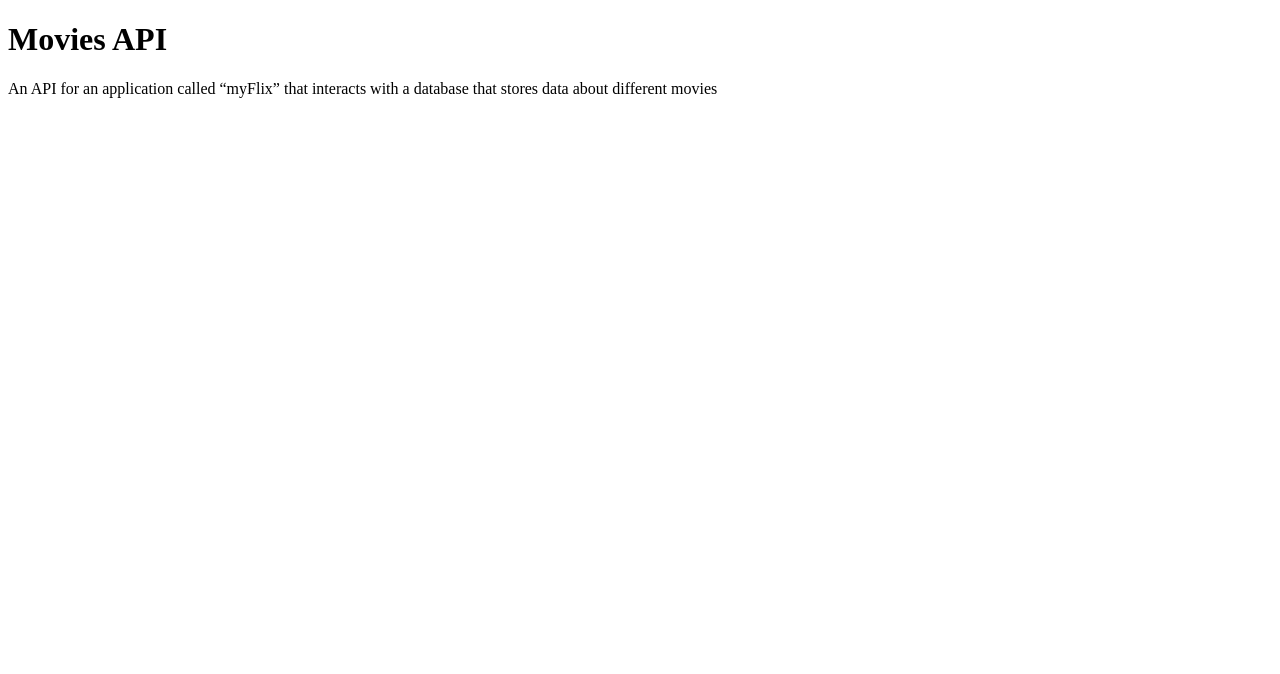
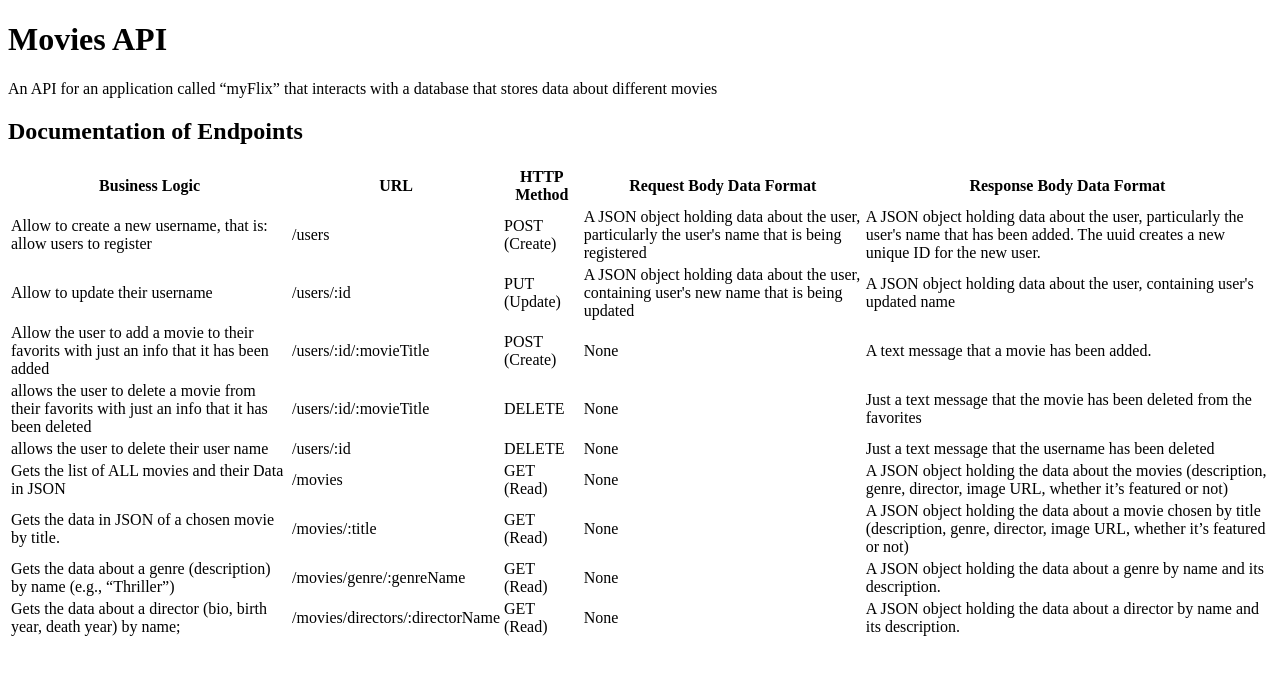
Before and after one commit to agawi88/movie_api, a website: page public/documentation.html in a window 1280 px wide. Drawn offline with Linux system fonts and the light colour scheme.

Commit message:
Updated documentation.html
Added a zable with documentation for the endpoints and the methods applied

```diff
--- a/public/documentation.html
+++ b/public/documentation.html
@@ -8,5 +8,82 @@
 <body>
     <h1>Movies API</h1>
     <p>An API for an application called “myFlix” that interacts with a database that stores data about different movies</p>
+
+    <h2>Documentation of Endpoints</h2>
+    <table>
+<tr>
+    <th>Business Logic</th>
+    <th>URL</th>
+    <th>HTTP Method</th>
+    <th>Request Body Data Format</th>
+    <th>Response Body Data Format</th>
+</tr>
+<tr>
+    <td> Allow to create a new username, that is: allow users to register</td>
+    <td>/users</td>
+    <td>POST (Create)</td>
+    <td>A JSON object holding data about the user, particularly the user's name that is being registered</td>
+    <td>A JSON object holding data about the user, particularly the user's name that has been added. The uuid creates a new unique ID for the new user.</td>
+</tr>
+<tr>
+    <td> Allow to update their username</td>
+    <td>/users/:id</td>
+    <td>PUT (Update)</td>
+<td>A JSON object holding data about the user, containing user's new name that is being updated</td>
+<td>A JSON object holding data about the user, containing user's updated name</td>
+</tr>
+<tr>
+    <td> Allow the user to add a movie to their favorits with just an info that it has been added
+</td>
+    <td>/users/:id/:movieTitle</td>
+    <td>POST (Create)</td>
+    <td>None</td>
+    <td>A text message that a movie has been added.</td>
+</tr>
+<tr>
+    <td>allows the user to delete a movie from their favorits with just an info that it has been deleted</td>
+    <td>/users/:id/:movieTitle</td>
+    <td>DELETE</td>
+    <td>None</td>
+    <td>Just a text message that the movie has been deleted from the favorites</td>
+</tr>
+<tr>
+    <td>allows the user to delete their user name</td>
+    <td>/users/:id</td>
+    <td>DELETE</td>
+    <td>None</td>
+    <td>Just a text message that the username has been deleted</td>
+</tr>
+<tr>
+    <td> Gets the list of ALL movies and their Data in JSON</td>
+    <td>/movies</td>
+    <td>GET (Read)</td>
+    <td>None</td>
+    <td>A JSON object holding the data about the movies (description, genre, director, image URL, whether it’s featured or not)</td>
+</tr>
+<tr>
+    <td> Gets the data in JSON of a chosen movie by title. </td>
+    <td>/movies/:title</td>
+    <td>GET (Read)</td>
+    <td>None</td>
+    <td>A JSON object holding the data about a movie chosen by title (description, genre, director, image URL, whether it’s featured
+        or not)</td>
+</tr>
+<tr>
+    <td> Gets the data about a genre (description) by name (e.g., “Thriller”) </td>
+    <td>/movies/genre/:genreName</td>
+    <td>GET (Read)</td>
+    <td>None</td>
+    <td>A JSON object holding the data about a genre by name and its description.</td>
+</tr>
+<tr>
+    <td> Gets the data about a director (bio, birth year, death year) by name; </td>
+    <td>/movies/directors/:directorName</td>
+    <td>GET (Read)</td>
+    <td>None</td>
+    <td>A JSON object holding the data about a director by name and its description.</td>
+</tr>
+</table>
+
 </body>
 </html>
```
